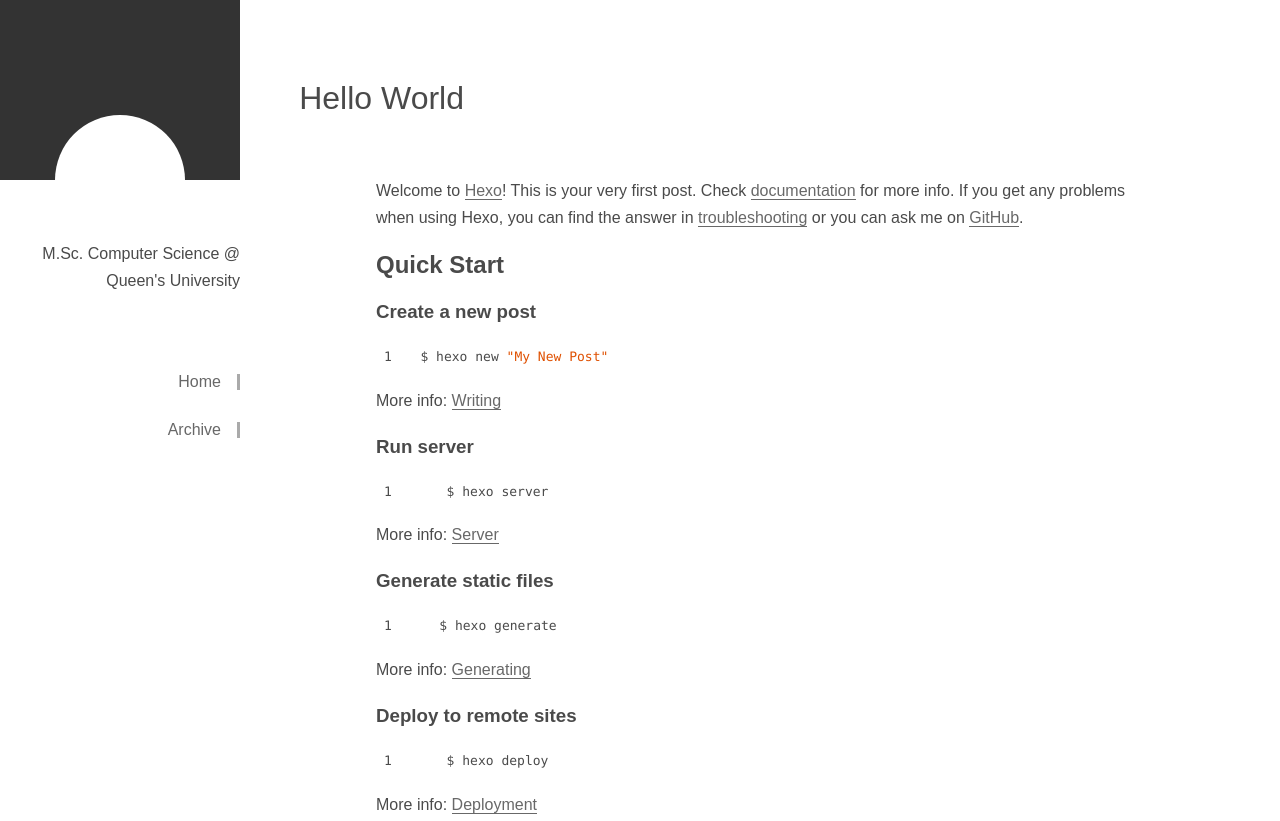
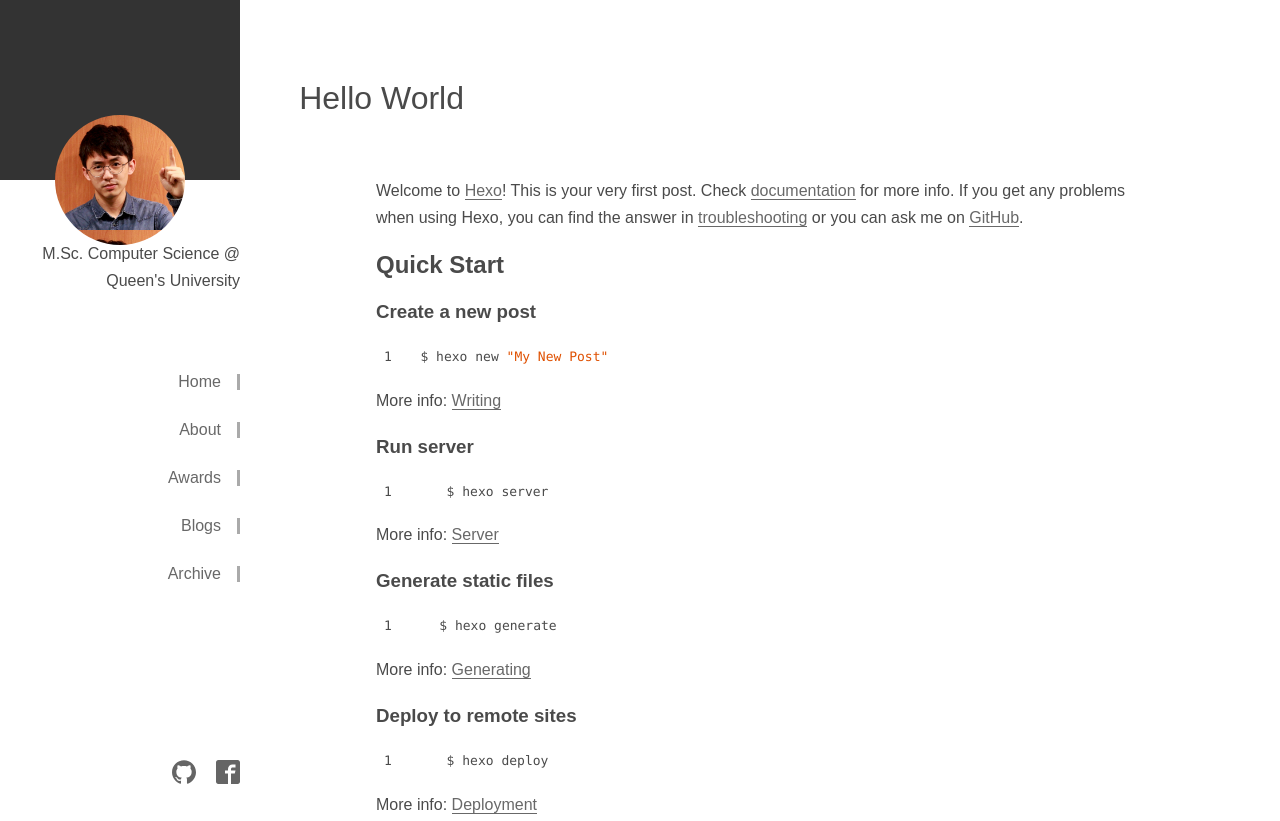
Before and after one commit to yiikou/jiayuan, a plain HTML site: page 2018/02/06/hello-world/index.html in a window 1280 px wide. Shown: the top 821 px of the page. Drawn offline with Linux system fonts and the light colour scheme; a small style sheet from the web is missing.

Commit message:
Site updated: 2018-02-06 22:52:37

```diff
--- a/2018/02/06/hello-world/index.html
+++ b/2018/02/06/hello-world/index.html
@@ -16,7 +16,7 @@
 <div class="Shell">
     <aside class='SideBar'>
     <section class='avatar' style="background-image: url()">
-        <div class='av-pic' style="background-image: url()">
+        <div class='av-pic' style="background-image: url(/assets/avatar.png)">
         </div>
     </section>
     <section class='menu'>
@@ -24,8 +24,20 @@
 
         <ul>
 
-            <a href="/" class="Btn">
+            <a href="/home" class="Btn">
               <li>Home</li>
+            </a>
+
+            <a href="/about" class="Btn">
+              <li>About</li>
+            </a>
+
+            <a href="/awards" class="Btn">
+              <li>Awards</li>
+            </a>
+
+            <a href="/blogs" class="Btn">
+              <li>Blogs</li>
             </a>
 
             <a href="/archives/" class="Btn">
@@ -35,6 +47,18 @@
         </ul>
     </section>
     <section class="media">
+
+
+                <a href="https://github.com/yiikou">
+                    <img src="/assets/github.svg" />
+                </a>
+
+
+
+                <a href="https://www.facebook.com/jiayuan.zjy">
+                    <img src="/assets/facebook.svg" />
+                </a>
+
 
     </section>
 </aside>
```
Also changed, not shown: archives/2018/02/index.html (+26 -2 lines), archives/2018/index.html (+26 -2 lines), archives/index.html (+26 -2 lines), categories/index.html (+26 -2 lines), index.html (+26 -2 lines), assets/avatar.png (added).
